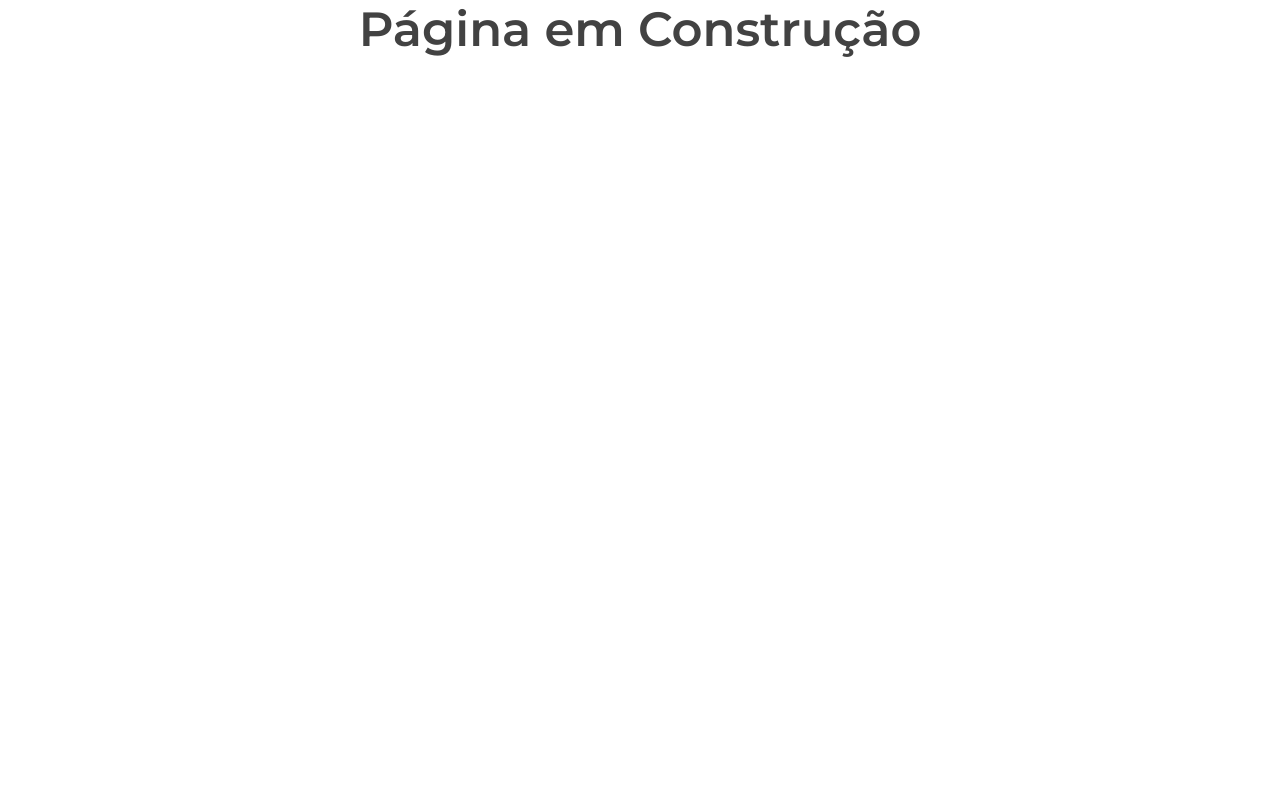
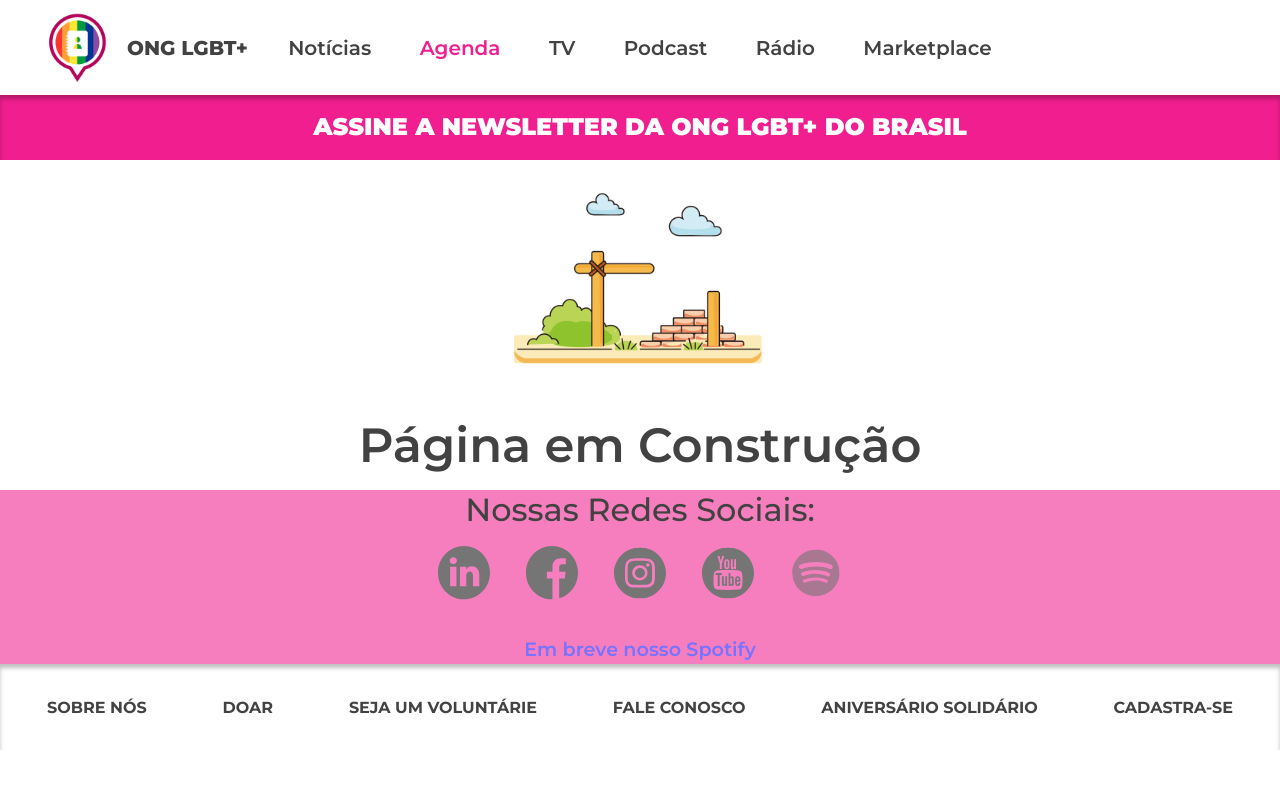
Before and after one commit to LucasAndrius/siteONGLGBTmaisdoBrasil, a React (Create React App) app: page /agenda in a window 1280 px wide. Shown: the top 788 px of the page. Built offline with nearby package versions, Linux system fonts and the light colour scheme; no server answers; what miragejs would draw is missing.

Commit message:
adicionando componentes a agenda

```diff
--- a/src/pages/Agenda/index.tsx
+++ b/src/pages/Agenda/index.tsx
@@ -1,10 +1,23 @@
+import { Header } from "../../components/Header";
+import { BannerNewsletter } from "../../components/BannerNewsletter";
+import { FooterArea } from "../../components/Footer";
 
 import { Container } from "./styles";
+
+import constructionImg from "../../assets/construcao.png";
 
 export function Agenda() {
   return (
     <Container>
+      <Header pageName="agenda" />
+      <BannerNewsletter pageName="agenda" />
+      <img
+        src={constructionImg}
+        alt="Página em construção"
+        className="construction"
+      />
       <h2>Página em Construção</h2>
+      <FooterArea pageName="agenda" />
     </Container>
   );
 }
```
